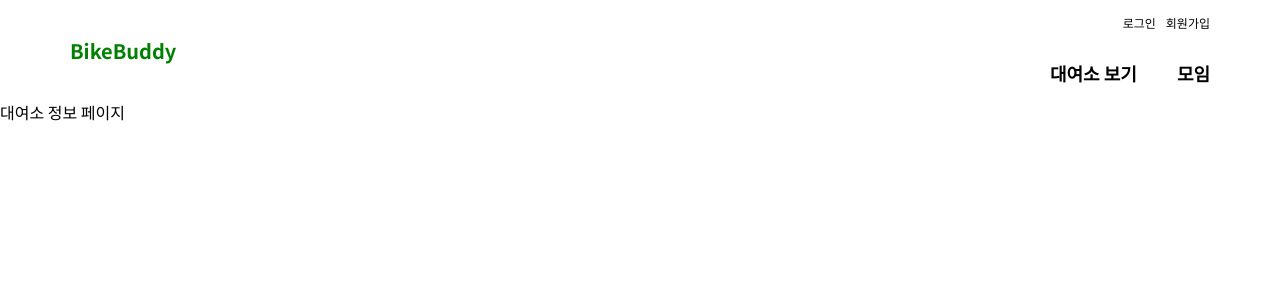
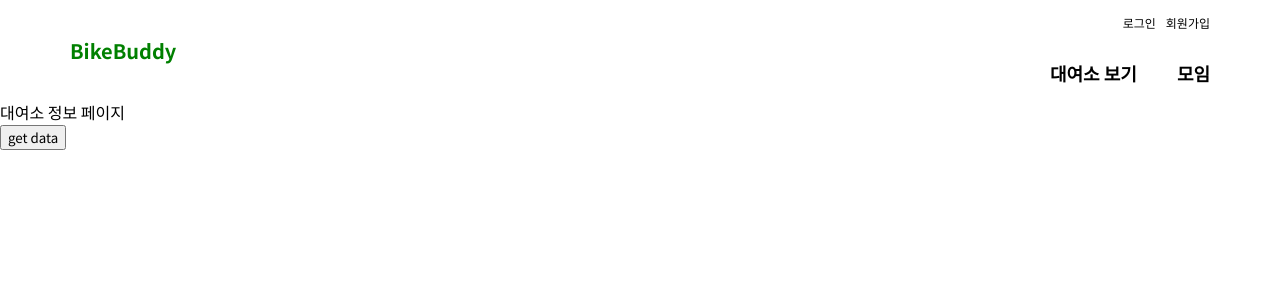
Before and after one commit to ys9494/bike-buddy, a React (Create React App) app: page /location/rental in a window 1280 px wide. Shown: the top 300 px of the page. Built offline with nearby package versions, Linux system fonts and the light colour scheme.

Commit message:
feat: bike rental

```diff
--- a/src/pages/RentalLocationPage/RentalLocation.js
+++ b/src/pages/RentalLocationPage/RentalLocation.js
@@ -1,9 +1,56 @@
+import { useEffect, useState } from "react";
 import { RentalLocationWrapper } from "./rental-location-styled";
 
 const RentalLocation = () => {
+  const [bikeData, setBikeData] = useState([]);
+
+  const BIKE_KEY = "6345704f6e73796b3131336653744c70";
+
+  const getData = async () => {
+    const result = [];
+
+    await fetch(
+      `http://openapi.seoul.go.kr:8088/${BIKE_KEY}/json/bikeList/1/1000/`
+    )
+      .then((response) => response.json())
+      .then((response) => {
+        console.log("data1", response.rentBikeStatus.row);
+        result.push(...response.rentBikeStatus.row);
+      });
+
+    await fetch(
+      `http://openapi.seoul.go.kr:8088/${BIKE_KEY}/json/bikeList/1001/2000/`
+    )
+      .then((response) => response.json())
+      .then((response) => {
+        console.log("data2", response.rentBikeStatus.row);
+        result.push(...response.rentBikeStatus.row);
+      });
+
+    await fetch(
+      `http://openapi.seoul.go.kr:8088/${BIKE_KEY}/json/bikeList/2001/3000/`
+    )
+      .then((response) => response.json())
+      .then((response) => {
+        console.log("data3", response.rentBikeStatus.row);
+        result.push(...response.rentBikeStatus.row);
+      });
+
+    setBikeData(result);
+  };
+
+  // useEffect(() => {
+  //   getData();
+  // }, []);
+
+  useEffect(() => {
+    console.log("bike data", bikeData);
+  }, [bikeData]);
+
   return (
     <RentalLocationWrapper>
       <div>대여소 정보 페이지</div>
+      <button onClick={getData}>get data</button>
     </RentalLocationWrapper>
   );
 };
```
